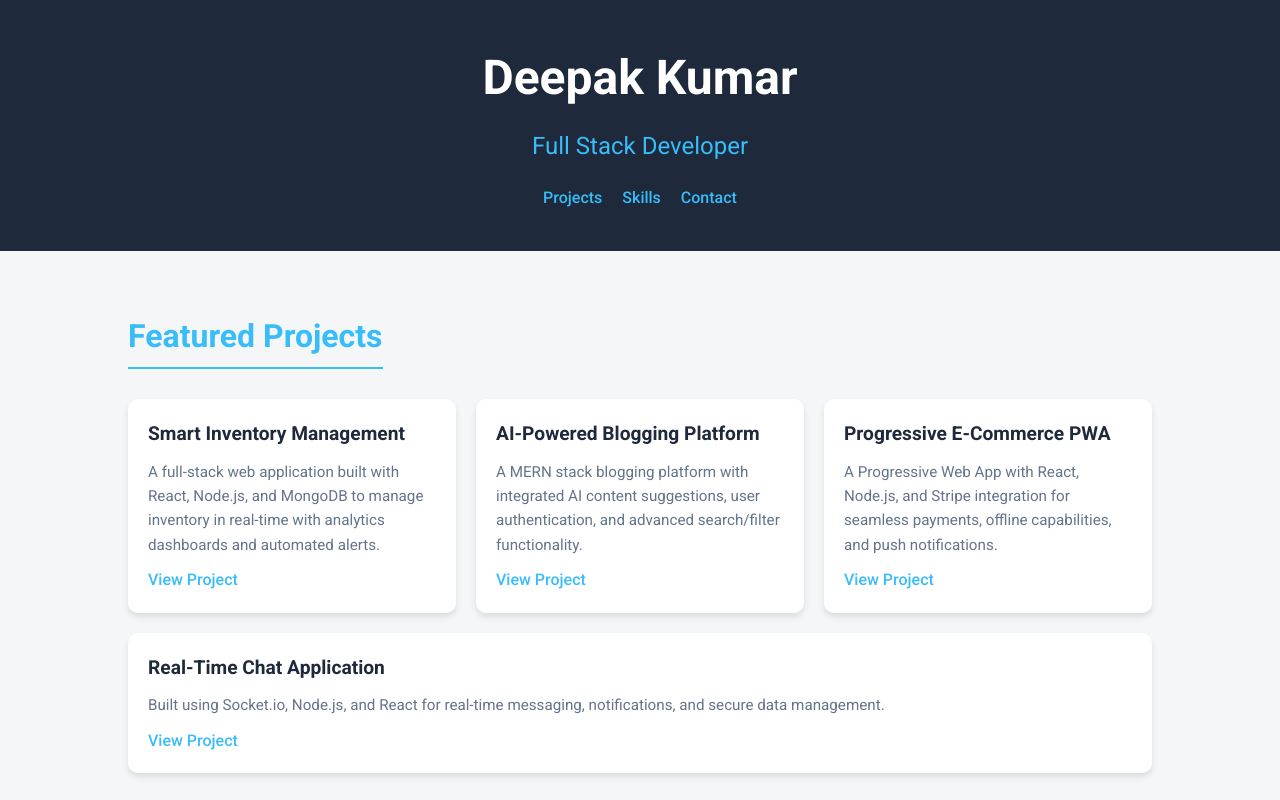
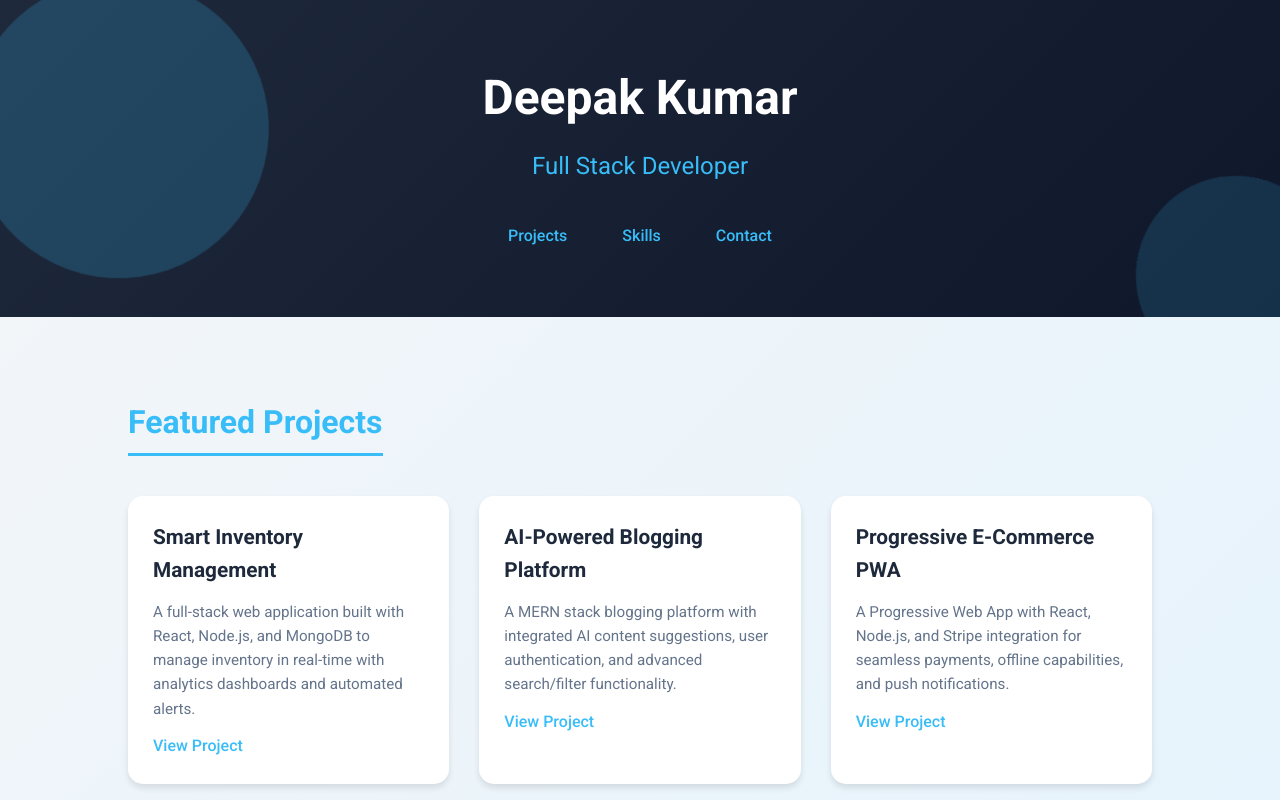
Before and after one commit to deepakciet162-cloud/portfolio, a plain HTML site: page index.html in a window 1280 px wide. Shown: the top 800 px of the page. Drawn offline with Linux system fonts and the light colour scheme.

Commit message:
fourth commit

```diff
--- a/index.html
+++ b/index.html
@@ -5,19 +5,6 @@
 <meta name="viewport" content="width=device-width, initial-scale=1.0">
 <title>Deepak Kumar - Full Stack Developer</title>
 <meta name="description" content="Deepak Kumar - Full Stack Developer. Expert in React, Node.js, MERN stack, API development, and modern web technologies. Portfolio showcasing complex, future-ready projects.">
-<meta name="keywords" content="Deepak Kumar, Web Developer, Full Stack, React, Node.js, MERN, JavaScript, Portfolio, Developer Resume, Projects">
-<meta name="author" content="Deepak Kumar">
-
-<!-- Open Graph / Social Sharing -->
-<meta property="og:title" content="Deepak Kumar - Full Stack Developer">
-<meta property="og:description" content="Portfolio of Deepak Kumar, Full Stack Developer, showcasing modern and complex web projects using React, Node.js, and MERN stack.">
-<meta property="og:type" content="website">
-<meta property="og:url" content="https://deepakciet162-cloud.github.io/portfolio/">
-
-<!-- Twitter Card -->
-<meta name="twitter:card" content="summary">
-<meta name="twitter:title" content="Deepak Kumar - Full Stack Developer">
-<meta name="twitter:description" content="Portfolio showcasing complex, scalable, and future-ready web projects using modern web technologies.">
 
 <!-- Google Fonts -->
 <link href="https://fonts.googleapis.com/css2?family=Roboto:wght@300;400;500;700&display=swap" rel="stylesheet">
@@ -25,40 +12,120 @@
 <style>
 /* Reset & Base */
 * { margin:0; padding:0; box-sizing:border-box; }
-body { font-family:'Roboto', sans-serif; line-height:1.6; background:#f4f6f8; color:#1a202c; }
+body { font-family:'Roboto', sans-serif; line-height:1.6; background:linear-gradient(135deg,#f4f6f8,#e0f2fe); color:#1a202c; overflow-x:hidden; }
+a { text-decoration:none; }
 
 /* Header */
-header { background:#1e293b; color:#fff; padding:40px 10%; text-align:center; }
-header h1 { font-size:3rem; margin-bottom:10px; }
-header h2 { font-size:1.5rem; font-weight:400; color:#38bdf8; }
+header {
+  background:linear-gradient(135deg,#1e293b,#0f172a);
+  color:#fff;
+  padding:60px 10%;
+  text-align:center;
+  position:relative;
+  overflow:hidden;
+}
+header h1 {
+  font-size:3rem;
+  margin-bottom:10px;
+  animation: fadeInUp 1s ease forwards;
+  opacity:0;
+}
+header h2 {
+  font-size:1.5rem;
+  font-weight:400;
+  color:#38bdf8;
+  animation: fadeInUp 1.2s ease forwards;
+  opacity:0;
+}
+@keyframes fadeInUp {
+  0% { opacity:0; transform: translateY(20px); }
+  100% { opacity:1; transform: translateY(0); }
+}
 
 /* Nav */
-nav { display:flex; justify-content:center; gap:20px; margin-top:20px; }
-nav a { color:#38bdf8; text-decoration:none; font-weight:500; transition:0.3s; }
+nav { display:flex; justify-content:center; gap:25px; margin-top:30px; animation: fadeIn 1.5s ease forwards; opacity:0; }
+nav a {
+  color:#38bdf8; font-weight:500;
+  padding:8px 15px; border-radius:10px;
+  transition:0.3s;
+  position:relative;
+}
+nav a::after {
+  content:"";
+  position:absolute; bottom:0; left:50%; width:0; height:2px; background:#fff; transition:0.3s; transform:translateX(-50%);
+}
+nav a:hover::after { width:100%; }
 nav a:hover { color:#fff; }
+@keyframes fadeIn {
+  0% { opacity:0; }
+  100% { opacity:1; }
+}
 
 /* Sections */
-section { padding:60px 10%; }
-section h3 { color:#38bdf8; font-size:2rem; margin-bottom:30px; border-bottom:2px solid #38bdf8; display:inline-block; padding-bottom:5px; }
+section { padding:80px 10%; }
+section h3 {
+  color:#38bdf8; font-size:2rem; margin-bottom:40px;
+  border-bottom:3px solid #38bdf8; display:inline-block; padding-bottom:5px;
+  animation: fadeIn 1s ease forwards; opacity:0;
+}
 
 /* Projects */
-.projects { display:flex; flex-wrap:wrap; gap:20px; }
-.project-card { background:#fff; padding:20px; border-radius:10px; flex:1 1 300px; box-shadow:0 4px 6px rgba(0,0,0,0.1); transition:0.3s; }
-.project-card:hover { transform:translateY(-5px); box-shadow:0 10px 15px rgba(0,0,0,0.2); }
-.project-card h4 { font-size:1.2rem; margin-bottom:10px; color:#1e293b; }
-.project-card p { font-size:0.95rem; color:#64748b; margin-bottom:10px; }
-.project-card a { color:#38bdf8; font-weight:500; text-decoration:none; }
+.projects { display:flex; flex-wrap:wrap; gap:30px; }
+.project-card {
+  background:#fff; padding:25px; border-radius:15px;
+  flex:1 1 300px; box-shadow:0 4px 6px rgba(0,0,0,0.1);
+  transition:0.5s;
+  transform:translateY(20px);
+  opacity:0;
+  animation: slideUp 0.7s ease forwards;
+}
+.project-card:hover {
+  transform:translateY(-10px) scale(1.05);
+  box-shadow:0 15px 25px rgba(0,0,0,0.2);
+}
+.project-card h4 { font-size:1.3rem; margin-bottom:12px; color:#1e293b; }
+.project-card p { font-size:0.95rem; color:#64748b; margin-bottom:12px; }
+.project-card a { color:#38bdf8; font-weight:500; transition:0.3s; }
 .project-card a:hover { text-decoration:underline; }
 
+@keyframes slideUp {
+  0% { transform:translateY(20px); opacity:0; }
+  100% { transform:translateY(0); opacity:1; }
+}
+
 /* Skills */
-.skills ul { display:flex; flex-wrap:wrap; gap:10px; list-style:none; }
-.skills li { background:#38bdf8; color:#fff; padding:8px 14px; border-radius:20px; font-size:0.9rem; }
+.skills ul { display:flex; flex-wrap:wrap; gap:12px; list-style:none; }
+.skills li {
+  background:linear-gradient(45deg,#38bdf8,#0ea5e9);
+  color:#fff; padding:10px 16px; border-radius:25px; font-size:0.95rem;
+  transition:0.3s; cursor:pointer;
+}
+.skills li:hover { transform:scale(1.1); box-shadow:0 8px 15px rgba(0,0,0,0.2); }
 
 /* Footer */
-footer { background:#1e293b; color:#fff; text-align:center; padding:20px 10%; }
+footer { background:#1e293b; color:#fff; text-align:center; padding:30px 10%; position:relative; overflow:hidden; }
+footer a { color:#38bdf8; font-weight:500; }
+
+/* Floating Background Animations */
+header::before, footer::before {
+  content:""; position:absolute; width:300px; height:300px; border-radius:50%; background:rgba(56,189,248,0.2); top:-50px; left:-50px; animation: float 6s ease-in-out infinite alternate; z-index:0;
+}
+header::after, footer::after {
+  content:""; position:absolute; width:200px; height:200px; border-radius:50%; background:rgba(56,189,248,0.15); bottom:-50px; right:-50px; animation: float 8s ease-in-out infinite alternate-reverse; z-index:0;
+}
+@keyframes float {
+  0% { transform:translateY(0) translateX(0) rotate(0deg); }
+  100% { transform:translateY(30px) translateX(20px) rotate(45deg); }
+}
 
 /* Responsive */
-@media(max-width:768px){ section{padding:40px 5%;} header h1{font-size:2.2rem;} header h2{font-size:1.2rem;} nav{flex-direction:column;} }
+@media(max-width:768px){
+  section{padding:60px 5%;}
+  header h1{font-size:2.2rem;}
+  header h2{font-size:1.2rem;}
+  nav{flex-direction:column;}
+  .projects{flex-direction:column;}
+}
 </style>
 </head>
 <body>
@@ -76,22 +143,22 @@ footer { background:#1e293b; color:#fff; text-align:center; padding:20px 10%; }
 <section id="projects">
   <h3>Featured Projects</h3>
   <div class="projects">
-    <div class="project-card">
+    <div class="project-card" style="animation-delay:0.2s">
       <h4>Smart Inventory Management</h4>
       <p>A full-stack web application built with React, Node.js, and MongoDB to manage inventory in real-time with analytics dashboards and automated alerts.</p>
       <a href="#">View Project</a>
     </div>
-    <div class="project-card">
+    <div class="project-card" style="animation-delay:0.4s">
       <h4>AI-Powered Blogging Platform</h4>
       <p>A MERN stack blogging platform with integrated AI content suggestions, user authentication, and advanced search/filter functionality.</p>
       <a href="#">View Project</a>
     </div>
-    <div class="project-card">
+    <div class="project-card" style="animation-delay:0.6s">
       <h4>Progressive E-Commerce PWA</h4>
       <p>A Progressive Web App with React, Node.js, and Stripe integration for seamless payments, offline capabilities, and push notifications.</p>
       <a href="#">View Project</a>
     </div>
-    <div class="project-card">
+    <div class="project-card" style="animation-delay:0.8s">
       <h4>Real-Time Chat Application</h4>
       <p>Built using Socket.io, Node.js, and React for real-time messaging, notifications, and secure data management.</p>
       <a href="#">View Project</a>
@@ -126,7 +193,7 @@ footer { background:#1e293b; color:#fff; text-align:center; padding:20px 10%; }
 </section>
 
 <footer>
-  <p>&copy; 2026 Deepak Kumar | Full Stack Developer | <a href="mailto:example@domain.com" style="color:#38bdf8;">Contact Me</a></p>
+  <p>&copy; 2026 Deepak Kumar | Full Stack Developer | <a href="mailto:example@domain.com">Contact Me</a></p>
 </footer>
 
 </body>
```
